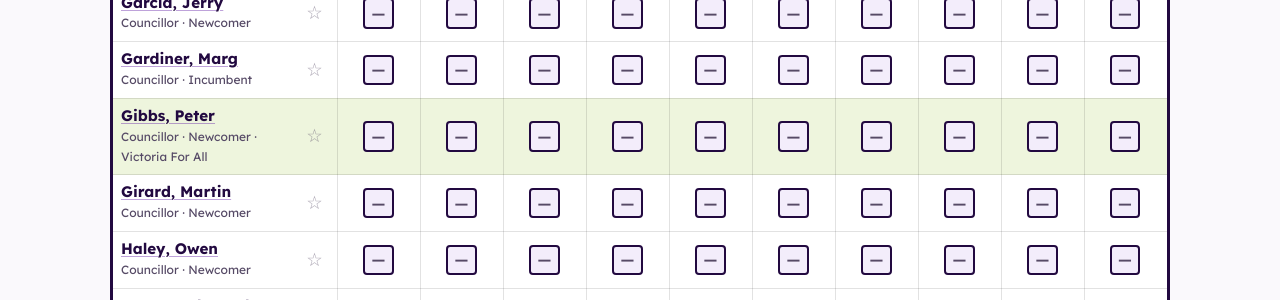
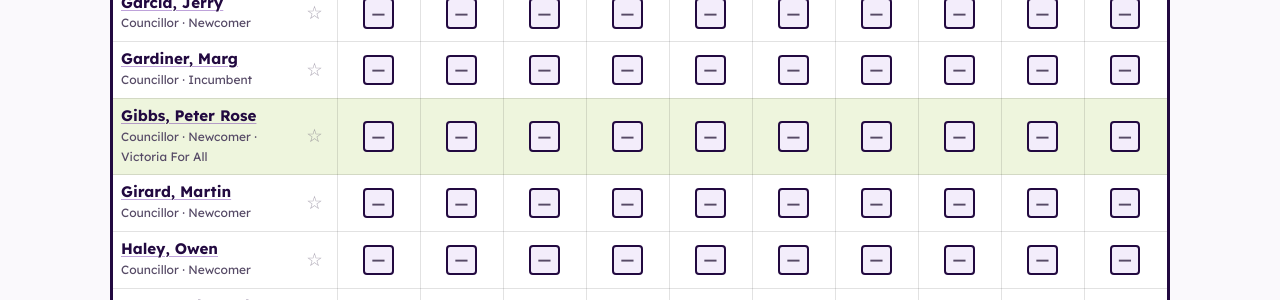
Before and after one commit to LaputanMachines/livable-crd-website, a Jekyll site: the page built from scorecard/index.md, in a window 1280 px wide and 900 px high, scrolled down 3093 px. Shown: the part 154-454 px from the top of the window. Built offline with Jekyll 4.4.1, drawn with Linux system fonts in a browser that asks for light colours.

Commit message:
data: sync confirmed candidates from sheet [skip ci]

```diff
--- a/_data/candidates.yml
+++ b/_data/candidates.yml
@@ -217,8 +217,8 @@
   standing: incumbent-councillor
   slate: null
 
-- name: Peter Gibbs
-  display_name: "Gibbs, Peter"
+- name: Peter Rose Gibbs
+  display_name: "Gibbs, Peter Rose"
   municipality: victoria
   office: Councillor
   standing: challenger
```
